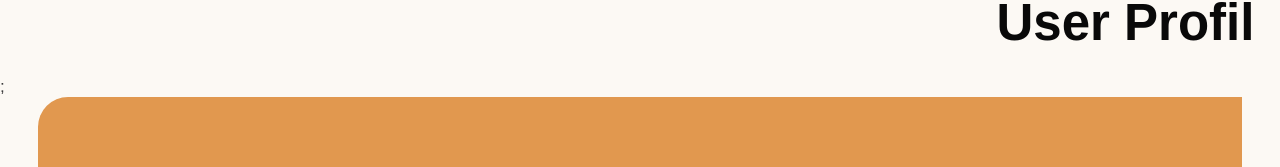
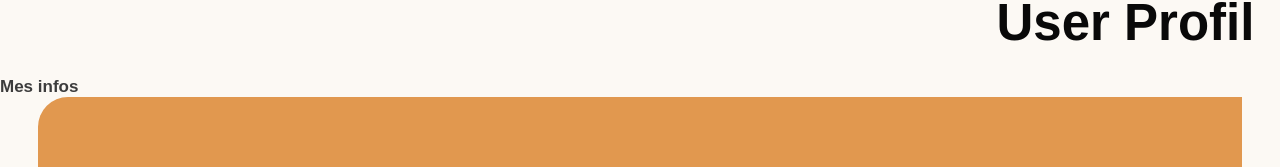
Before and after one commit to WildCodeSchool/0923-lille-JS-eatingnamnam, a React (Vite) app in the folder frontend/: page /profile in a window 1280 px wide. Shown: the part 403-570 px from the top of the page. Built offline with nearby package versions, Linux system fonts and the light colour scheme; a web font is replaced by a local one.

Commit message:
Update UserProfil.jsx

```diff
--- a/frontend/src/pages/UserProfil/UserProfil.jsx
+++ b/frontend/src/pages/UserProfil/UserProfil.jsx
@@ -8,7 +8,8 @@ function UserProfil() {
         src="src/assets/PlateauFromageProfil.jpg"
         alt="a magnifying glass icon"
       />
-      <h1 className="UserProfil__name">User Profil</h1>;
+      <h1 className="UserProfil__name">User Profil</h1>
+      <h4 className="UserProfil__myInfo">Mes infos</h4>
       <form className="UserProfil__info" action="#" method="post">
         <label className="UserProfil__pseudo__text" htmlFor="pseudo">
           Pseudo:
```
